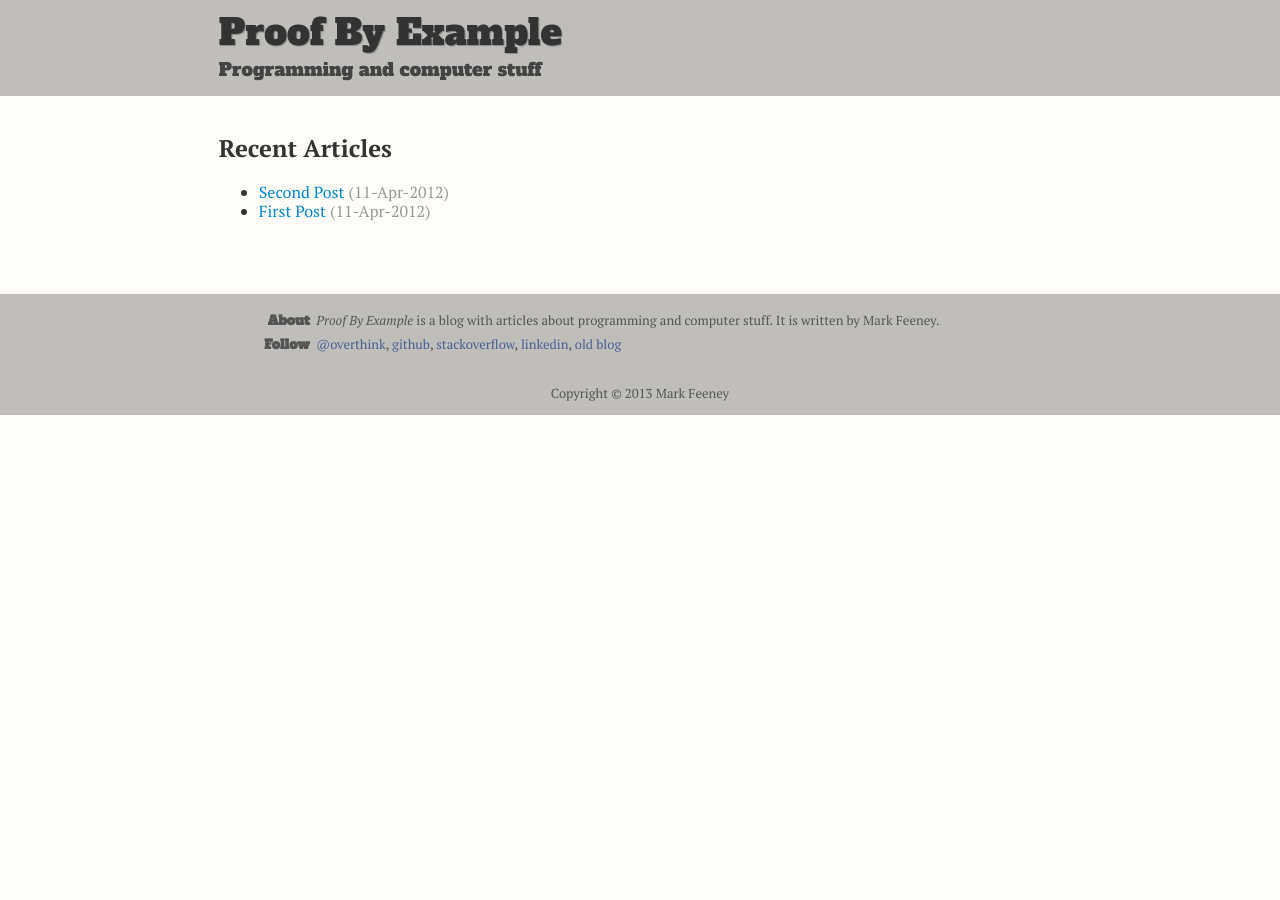
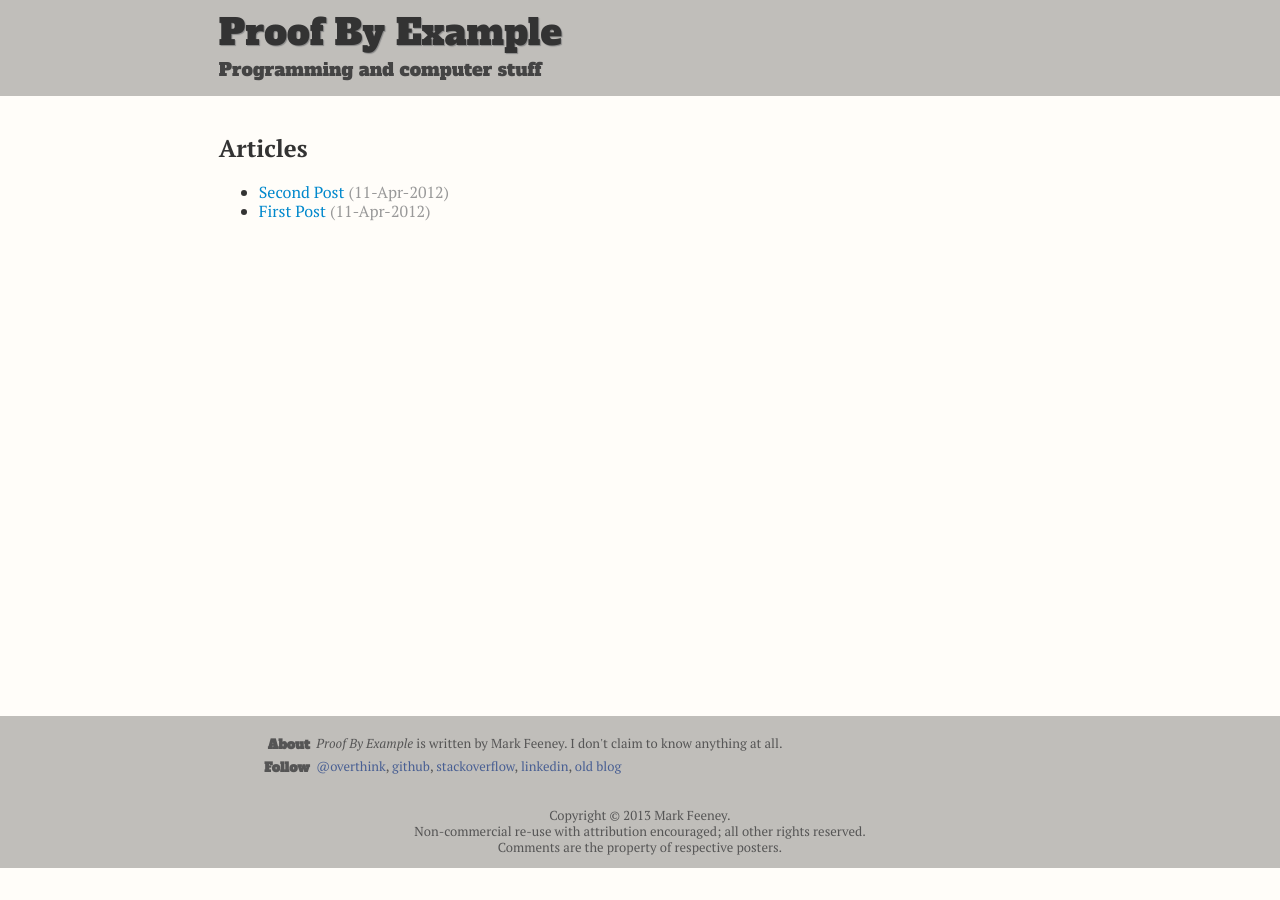
Before and after one commit to overthink/pbe, a Jekyll site: the page built from index.html, in a window 1280 px wide. Built offline with Jekyll 4.4.1, drawn with Linux system fonts in a browser that asks for light colours.

Commit message:
Minor layout tweaks.

```diff
--- a/_layouts/default.html
+++ b/_layouts/default.html
@@ -36,7 +36,7 @@
         <p>
           <dl>
             <dt>About</dt>
-            <dd><em>Proof By Example</em> is a blog with articles about programming and computer stuff. It is written by Mark Feeney.</dd>
+            <dd><em>Proof By Example</em> is written by Mark Feeney.  I don't claim to know anything at all.</dd>
             <dt>Follow</dt>
             <dd>
               <a href="https://twitter.com/#!/overthink">@overthink</a>,
@@ -47,7 +47,11 @@
             </dd>
           </dl>
         </p>
-        <p id="copyright">Copyright &copy; 2013 Mark Feeney</p>
+        <p id="copyright">
+          Copyright &copy; 2013 Mark Feeney.<br/>
+          Non-commercial re-use with attribution encouraged; all other rights reserved.<br/>
+          Comments are the property of respective posters.
+        </p>
       </div>
     </div>
 
--- a/css/style.css
+++ b/css/style.css
@@ -13,6 +13,7 @@ div.highlight {
   padding: 1em 1.5em;
   width: 90%;
   margin: auto;
+  margin-bottom: 2em;
   background-color: #333;
   border-radius: 11px;
   -moz-border-radius: 11px;
@@ -80,7 +81,7 @@ dd {
     float: left;
     clear: left;
     width: 6em;
-    padding: 0 0.5em 0 0;
+    padding: 0.1em 0.5em 0 0;
     text-align: right;
     xfont-weight: bold;
     font-family: 'Alfa Slab One', sans-serif;
--- a/index.html
+++ b/index.html
@@ -3,7 +3,7 @@ layout: default
 title: Home
 ---
 
-<h2>Recent Articles</h2>
+<h2>Articles</h2>
 <ul class="recent-articles">
   {% for post in site.posts reverse %}
     <li>
@@ -12,3 +12,26 @@ title: Home
     </li>
   {% endfor %}
 </ul>
+<!-- incredible design skills follow -->
+<br/>
+<br/>
+<br/>
+<br/>
+<br/>
+<br/>
+<br/>
+<br/>
+<br/>
+<br/>
+<br/>
+<br/>
+<br/>
+<br/>
+<br/>
+<br/>
+<br/>
+<br/>
+<br/>
+<br/>
+<br/>
+<br/>
```
